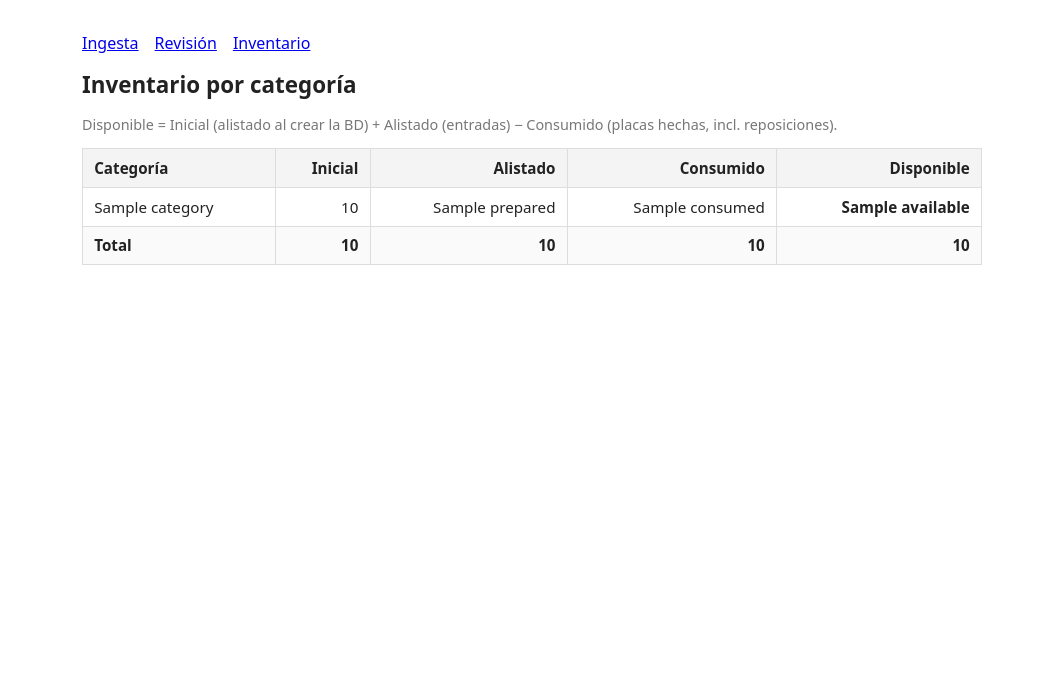
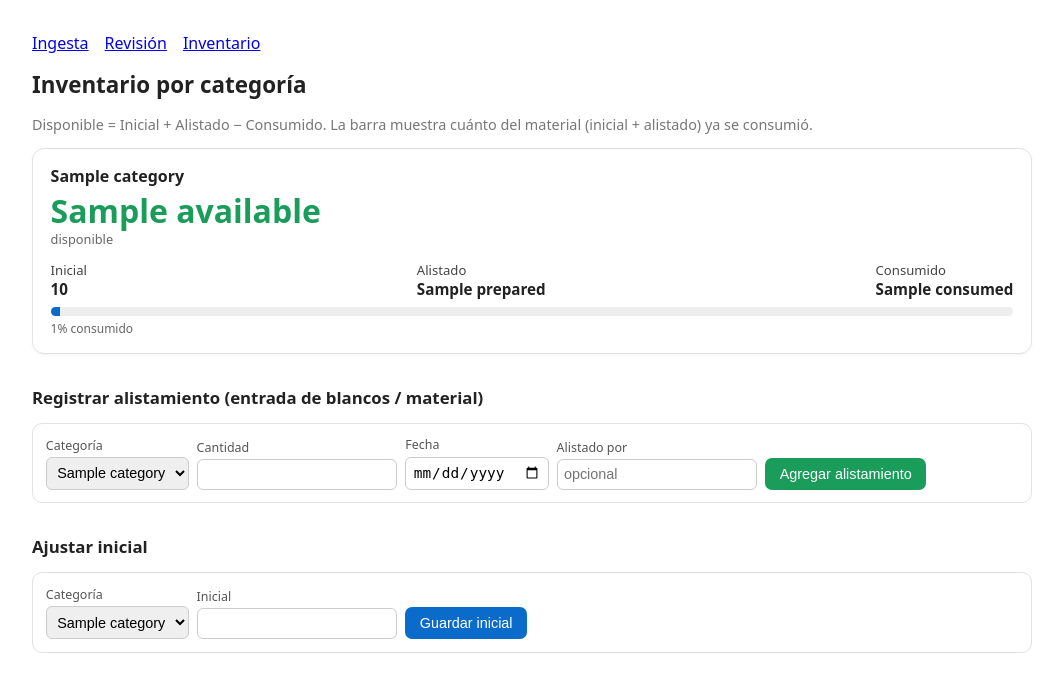
Before and after one commit to nickkmm/plates, a Flask app: template app/web/templates/inventory.html in a window 1280 px wide. Shown: the top 692 px of the page, without its empty margins (108-1171 px from the left). Run offline with Flask 3, Linux system fonts and the light colour scheme; the template is opened without the code that fills it: most values are stand-ins (such as "Sample title", 1, 10 or a date in 2020); parts of the project's set-up code (start-up, migrations or seed data) failed here and were passed over.

Commit message:
Inventory UX: card view with bars + % consumed, alistamiento/initial forms; always-show photo door
- /inventory redesigned as per-category cards (available highlighted, consumption bar, % consumed, negative warning)
- forms to register ALISTAMIENTO events and adjust initial_stock (lets user fix negatives by loading missing data)
- ingest: photo door always visible; without API key it shows a clear message instead of failing
- extraction prompt documents ALISTAMIENTO rows (routed to prepared, not plates)

Co-Authored-By: Claude Opus 4.8 <noreply@anthropic.com>

```diff
--- a/app/web/app.py
+++ b/app/web/app.py
@@ -52,16 +52,20 @@ def ingest_post():
         upload = request.files.get("photo")
         pasted = (request.form.get("rows_json") or "").strip()
 
-        if api_on and upload and upload.filename:
-            # Door 2: image -> API -> rows
-            result = extraction.extract_from_image(upload.read(), upload.filename)
-            summary = process_rows(result.rows)
+        if upload and upload.filename:
+            # Door 2: image -> API -> rows (only when the API key is configured)
+            if api_on:
+                result = extraction.extract_from_image(upload.read(), upload.filename)
+                summary = process_rows(result.rows)
+            else:
+                error = ("La opción de subir foto (Puerta 2) requiere configurar "
+                         "ANTHROPIC_API_KEY. Por ahora pegá el JSON (Puerta 1).")
         elif pasted:
             # Door 1: pasted JSON -> rows
             result = _parse_pasted_json(pasted)
             summary = process_rows(result.rows)
         else:
-            error = "Pegá el JSON, o subí una foto si la Puerta 2 está activa."
+            error = "Pegá el JSON, o subí una foto (si la Puerta 2 está activa)."
     except json.JSONDecodeError as e:
         error = f"El JSON pegado no es válido: {e}"
     except ValidationError as e:
@@ -119,11 +123,40 @@ def review_delete():
     return redirect(url_for("review"))
 
 
+DEFAULT_CATEGORIES = ["MOTO PARTICULAR", "CARRO PARTICULAR", "CARRO PÚBLICO", "MOTO PÚBLICO"]
+
+
 @app.get("/inventory")
 def inventory():
     with db.get_conn() as conn:
         rows = db.inventory_view(conn)
-    return render_template("inventory.html", rows=rows)
+    categories = sorted({*DEFAULT_CATEGORIES, *(r["category"] for r in rows)})
+    return render_template("inventory.html", rows=rows, categories=categories)
+
+
+@app.post("/inventory/alistado")
+def inventory_alistado():
+    with db.get_conn() as conn:
+        db.insert_blank_preparation(
+            conn,
+            prep_date=request.form.get("prep_date") or None,
+            category=request.form["category"].strip(),
+            quantity=int(request.form.get("quantity") or 0),
+            prepared_by=(request.form.get("prepared_by") or "").strip() or None,
+        )
+        db.recalc_inventory(conn)
+        conn.commit()
+    return redirect(url_for("inventory"))
+
+
+@app.post("/inventory/initial")
+def inventory_initial():
+    with db.get_conn() as conn:
+        db.seed_initial_stock(
+            conn, {request.form["category"].strip(): int(request.form.get("initial_stock") or 0)}
+        )
+        conn.commit()
+    return redirect(url_for("inventory"))
 
 
 @app.get("/healthz")
--- a/app/web/extraction.py
+++ b/app/web/extraction.py
@@ -33,6 +33,12 @@ words like "REPOSICION" or "REPITE")
 - quantity (integer, from CANTIDAD; default 1 if blank)
 - is_batch_replacement (boolean; leave false — it is inferred downstream)
 - is_voided (boolean; leave false — it is inferred downstream)
+
+If a line is an ALISTAMIENTO (blank preparation / new material intake — usually \
+SOLICITADO POR says "ALISTAMIENTO"), output it with requested_by exactly \
+"ALISTAMIENTO", plate_type = the category (TIPO), plate_number = null, and \
+quantity = the number of blanks prepared. These are NOT plates; they feed the \
+prepared/alistado inventory.
 
 Transcribe faithfully. Do not invent rows. If a cell is illegible, use your best \
 reading. The data is in Spanish; keep it in Spanish."""
--- a/app/web/templates/inventory.html
+++ b/app/web/templates/inventory.html
@@ -5,48 +5,79 @@
   <meta name="viewport" content="width=device-width, initial-scale=1">
   <title>Plates — Inventario</title>
   <style>
-    body { font-family: system-ui, sans-serif; max-width: 900px; margin: 2rem auto; padding: 0 1rem; color: #222; }
-    h1 { font-size: 1.4rem; }
+    :root { --green:#1a9c5b; --blue:#0b6bcb; --amber:#e08a00; --red:#d33; --ink:#222; }
+    body { font-family: system-ui, sans-serif; max-width: 1000px; margin: 2rem auto; padding: 0 1rem; color: var(--ink); }
+    h1 { font-size: 1.4rem; } h2 { font-size: 1.05rem; margin-top: 2rem; }
     nav a { margin-right: 1rem; }
-    table { border-collapse: collapse; width: 100%; font-size: .95rem; }
-    th, td { border: 1px solid #ddd; padding: .55rem .7rem; text-align: right; }
-    th:first-child, td:first-child { text-align: left; }
-    th { background: #f4f4f4; }
-    tfoot td { font-weight: 700; background: #fafafa; }
-    .avail { font-weight: 700; }
-    .neg { color: #c00; }
     .muted { color: #777; font-size: .9rem; }
+    .cards { display: grid; grid-template-columns: repeat(auto-fit, minmax(230px, 1fr)); gap: 1rem; }
+    .card { border: 1px solid #e2e2e2; border-radius: 12px; padding: 1rem 1.1rem; box-shadow: 0 1px 3px rgba(0,0,0,.05); }
+    .card h3 { margin: 0 0 .5rem; font-size: 1rem; }
+    .avail { font-size: 2rem; font-weight: 800; line-height: 1; }
+    .avail.neg { color: var(--red); }
+    .avail.pos { color: var(--green); }
+    .sub { font-size: .8rem; color: #666; margin: .15rem 0 .8rem; }
+    .stats { display: flex; justify-content: space-between; font-size: .82rem; color: #444; margin-bottom: .5rem; }
+    .stats span b { display: block; font-size: .95rem; color: var(--ink); }
+    .bar { height: 9px; background: #eee; border-radius: 6px; overflow: hidden; }
+    .bar > i { display: block; height: 100%; background: var(--blue); }
+    .bar > i.over { background: var(--red); }
+    .pct { font-size: .75rem; color: #666; margin-top: .25rem; }
+    .warn { color: var(--red); font-size: .78rem; margin-top: .4rem; }
+    form.inline { display: flex; flex-wrap: wrap; gap: .5rem; align-items: end; border: 1px solid #e2e2e2; border-radius: 10px; padding: .8rem; }
+    form.inline label { font-size: .78rem; color: #555; display: flex; flex-direction: column; gap: .2rem; }
+    input, select { padding: .4rem; border: 1px solid #ccc; border-radius: 6px; font-size: .9rem; }
+    button { background: var(--green); color: #fff; border: 0; border-radius: 7px; padding: .5rem .9rem; font-size: .9rem; cursor: pointer; }
+    button.alt { background: var(--blue); }
   </style>
 </head>
 <body>
   <nav><a href="{{ url_for('ingest') }}">Ingesta</a><a href="{{ url_for('review') }}">Revisión</a><a href="{{ url_for('inventory') }}">Inventario</a></nav>
   <h1>Inventario por categoría</h1>
-  <p class="muted">Disponible = Inicial (alistado al crear la BD) + Alistado (entradas) − Consumido (placas hechas, incl. reposiciones).</p>
+  <p class="muted">Disponible = Inicial + Alistado − Consumido. La barra muestra cuánto del material (inicial + alistado) ya se consumió.</p>
 
-  <table>
-    <thead>
-      <tr><th>Categoría</th><th>Inicial</th><th>Alistado</th><th>Consumido</th><th>Disponible</th></tr>
-    </thead>
-    <tbody>
-      {% for r in rows %}
-      <tr>
-        <td>{{ r.category }}</td>
-        <td>{{ r.initial_stock }}</td>
-        <td>{{ r.prepared }}</td>
-        <td>{{ r.consumed }}</td>
-        <td class="avail {{ 'neg' if r.available < 0 else '' }}">{{ r.available }}</td>
-      </tr>
-      {% endfor %}
-    </tbody>
-    <tfoot>
-      <tr>
-        <td>Total</td>
-        <td>{{ rows | sum(attribute='initial_stock') }}</td>
-        <td>{{ rows | sum(attribute='prepared') }}</td>
-        <td>{{ rows | sum(attribute='consumed') }}</td>
-        <td>{{ rows | sum(attribute='available') }}</td>
-      </tr>
-    </tfoot>
-  </table>
+  <div class="cards">
+    {% for r in rows %}
+      {% set base = r.initial_stock + r.prepared %}
+      {% set pct = (100 * r.consumed / base) if base > 0 else 0 %}
+      <div class="card">
+        <h3>{{ r.category }}</h3>
+        <div class="avail {{ 'neg' if r.available < 0 else 'pos' }}">{{ r.available }}</div>
+        <div class="sub">disponible</div>
+        <div class="stats">
+          <span>Inicial<b>{{ r.initial_stock }}</b></span>
+          <span>Alistado<b>{{ r.prepared }}</b></span>
+          <span>Consumido<b>{{ r.consumed }}</b></span>
+        </div>
+        <div class="bar"><i class="{{ 'over' if pct > 100 else '' }}" style="width: {{ [pct, 100] | min }}%"></i></div>
+        <div class="pct">{{ pct | round(0) | int }}% consumido</div>
+        {% if r.available < 0 %}<div class="warn">⚠ Negativo — probablemente faltan alistamientos por cargar.</div>{% endif %}
+      </div>
+    {% endfor %}
+  </div>
+
+  <h2>Registrar alistamiento (entrada de blancos / material)</h2>
+  <form class="inline" method="post" action="{{ url_for('inventory_alistado') }}">
+    <label>Categoría
+      <select name="category" required>
+        {% for c in categories %}<option value="{{ c }}">{{ c }}</option>{% endfor %}
+      </select>
+    </label>
+    <label>Cantidad <input type="number" name="quantity" min="1" required></label>
+    <label>Fecha <input type="date" name="prep_date"></label>
+    <label>Alistado por <input type="text" name="prepared_by" placeholder="opcional"></label>
+    <button type="submit">Agregar alistamiento</button>
+  </form>
+
+  <h2>Ajustar inicial</h2>
+  <form class="inline" method="post" action="{{ url_for('inventory_initial') }}">
+    <label>Categoría
+      <select name="category" required>
+        {% for c in categories %}<option value="{{ c }}">{{ c }}</option>{% endfor %}
+      </select>
+    </label>
+    <label>Inicial <input type="number" name="initial_stock" min="0" required></label>
+    <button class="alt" type="submit">Guardar inicial</button>
+  </form>
 </body>
 </html>
```
Also changed, not shown: app/web/templates/ingest.html (+6 -6 lines).
